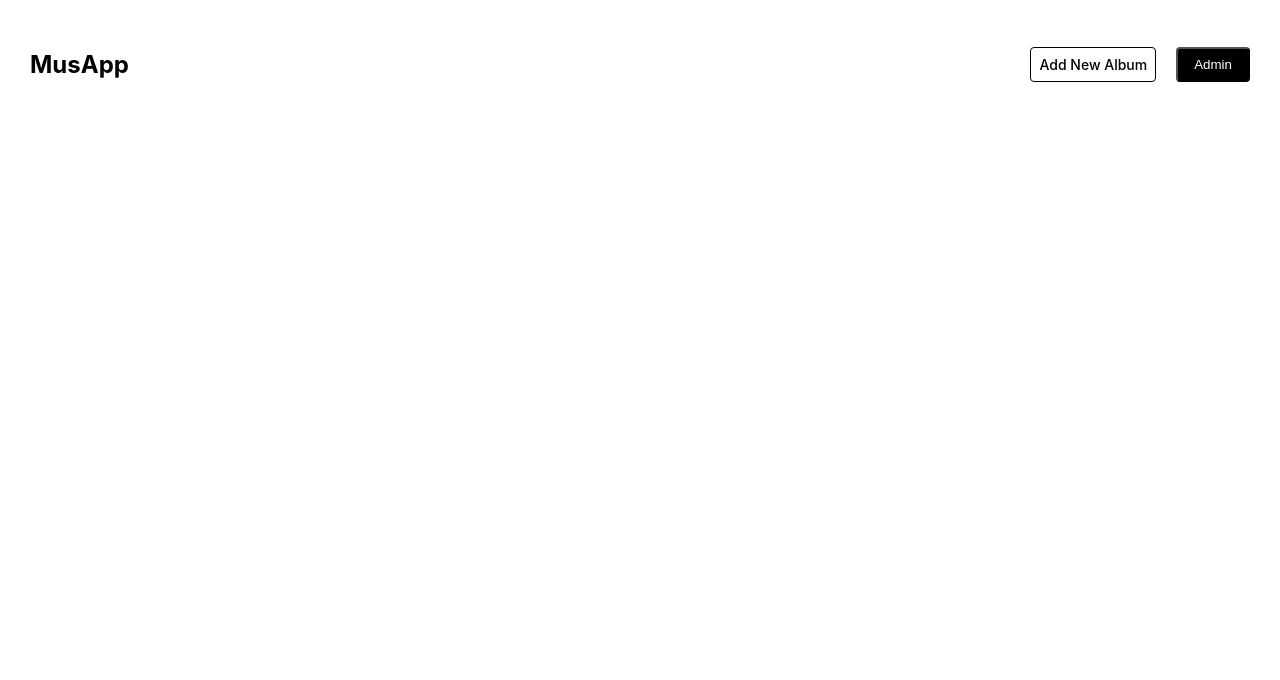
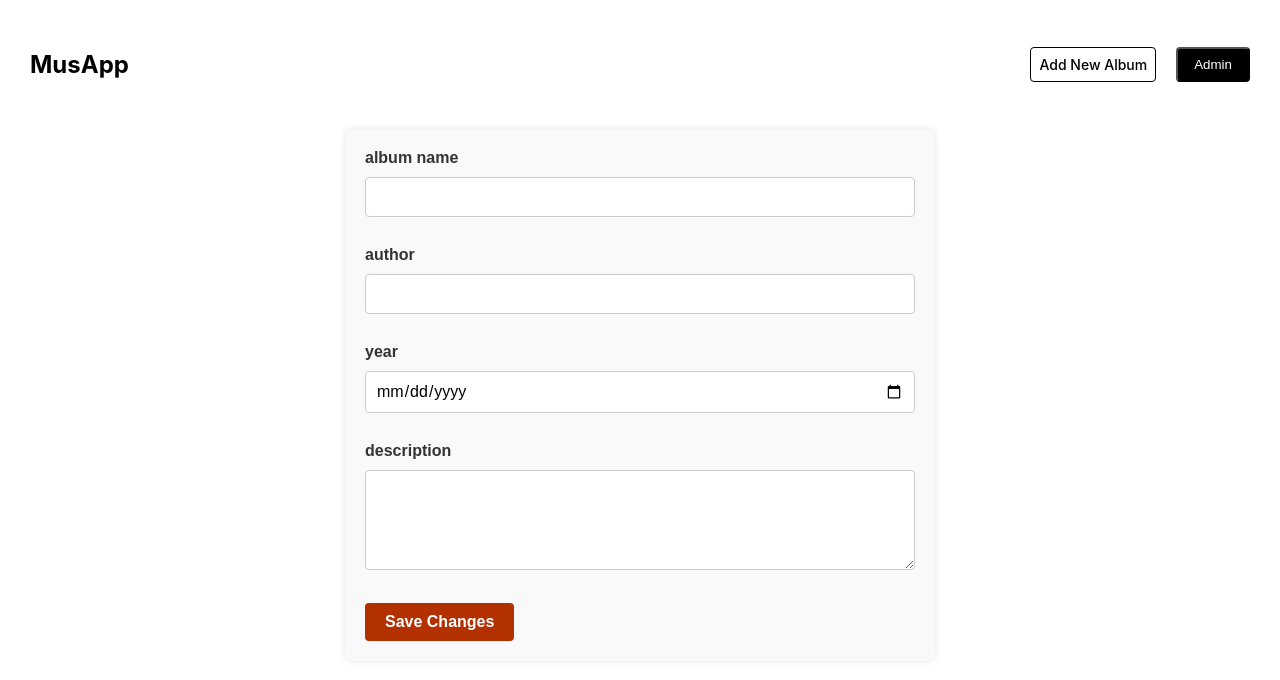
Before and after one commit to kseniamakeko/music-app, a React (Create React App) app in the folder app/: page /album/1/edit in a window 1280 px wide. Shown: the top 680 px of the page. Built offline with nearby package versions, Linux system fonts and the light colour scheme; no server answers.

Commit message:
find object from array in editAlbum

```diff
--- a/app/src/App.js
+++ b/app/src/App.js
@@ -6,7 +6,7 @@ import Loader from "./Component/UI/Loader";
 import Album from "./Component/Album/Album";
 import Header from "./Component/Header/Header";
 import { CreateAlbum } from "./Component/EditAlbum/CreateAlbum";
-// import { EditAlbum } from "./Component/EditAlbum/EditAlbum";
+import { EditAlbum } from "./Component/EditAlbum/EditAlbum";
 
 function App() {
   const [cards, setCards] = useState([]);
@@ -81,7 +81,11 @@ function App() {
             }
           />
           <Route exact path="/album/add" element={<CreateAlbum />} />
-          {/* <Route exact path="/album/edit" element={<EditAlbum />} /> */}
+          <Route
+            exact
+            path="/album/:id/edit"
+            element={<EditAlbum albumCards={cards} />}
+          />
           <Route
             exact
             path="/album/:id"
--- a/app/src/Component/Album/Album.js
+++ b/app/src/Component/Album/Album.js
@@ -1,4 +1,4 @@
-import { useNavigate, useParams } from "react-router-dom";
+import { useNavigate, useParams, Link } from "react-router-dom";
 import React, { useEffect, useState } from "react";
 import classes from "./Album.module.css";
 import SongsList from "./SongsList";
@@ -34,6 +34,7 @@ const Album = ({ albumCard, onClick }) => {
         <h4>{albumCard?.authorName}</h4>
         <p>{new Date(albumCard?.createdAt).getFullYear()}</p>
         <p>{albumCard?.description}</p>
+        <Link to={`/album/${id}/edit`}>Edit Album</Link>
       </div>
       <div className={classes.album_right}>
         <div className={classes.album_right}>
--- a/app/src/Component/EditAlbum/EditAlbum.js
+++ b/app/src/Component/EditAlbum/EditAlbum.js
@@ -1,11 +1,11 @@
-import React from "react";
+import React, { useState, useEffect } from "react";
 import moment from "moment";
+import { useForm } from "react-hook-form";
 import { useParams } from "react-router-dom";
-import EditAlbum from "./EditAlbum.module.css";
+import classes from "./EditAlbum.module.css";
 
-const EditAlbum = ({}) => {
+const EditAlbum = ({ albumCards }) => {
   const { id } = useParams();
-  for (let i = 0; i < Array.length; i++) {}
   const {
     register,
     formState: { errors, isValid },
@@ -15,7 +15,7 @@ const EditAlbum = ({}) => {
     mode: "onBlur"
   });
 
-  const onSubmit = async () => {
+  const onSubmit = async (data) => {
     try {
       const formattedDate = moment(data.createdAt).format(
         "YYYY-MM-DD HH:mm:ss"
@@ -38,6 +38,14 @@ const EditAlbum = ({}) => {
     }
     reset();
   };
+
+  useEffect(() => {
+    const albumCard = albumCards.find((card) => card.id === Number(id));
+    if (albumCard) {
+      albumCard.createdAt = moment(albumCard.createdAt).format("YYYY-MM-DD");
+    }
+    reset(albumCard);
+  }, [id, albumCards]);
 
   return (
     <>
@@ -100,22 +108,8 @@ const EditAlbum = ({}) => {
           {errors.description && <p>{errors.description.message}</p>}
         </div>
 
-        {/* <label htmlFor="file">
-      image
-      <input
-        type="file"
-        id="image_url"
-        {...register("file", {
-          required: "File is required!"
-        })}
-      />
-    </label>
-    <div className={classes.errors}>
-      {errors.image_url && <p>{errors.image_url.message}</p>}
-    </div> */}
-
         <button type="submit" disabled={!isValid}>
-          Create album
+          Save Changes
         </button>
       </form>
     </>
--- a/app/src/component/Album/Album.js
+++ b/app/src/component/Album/Album.js
@@ -1,4 +1,4 @@
-import { useNavigate, useParams } from "react-router-dom";
+import { useNavigate, useParams, Link } from "react-router-dom";
 import React, { useEffect, useState } from "react";
 import classes from "./Album.module.css";
 import SongsList from "./SongsList";
@@ -34,6 +34,7 @@ const Album = ({ albumCard, onClick }) => {
         <h4>{albumCard?.authorName}</h4>
         <p>{new Date(albumCard?.createdAt).getFullYear()}</p>
         <p>{albumCard?.description}</p>
+        <Link to={`/album/${id}/edit`}>Edit Album</Link>
       </div>
       <div className={classes.album_right}>
         <div className={classes.album_right}>
```
